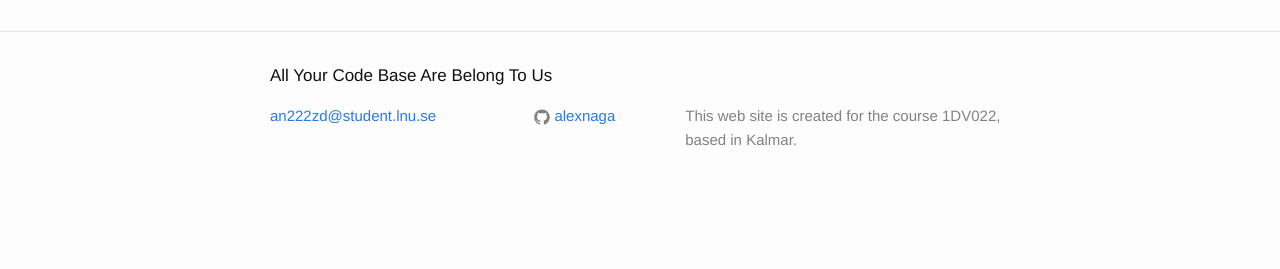
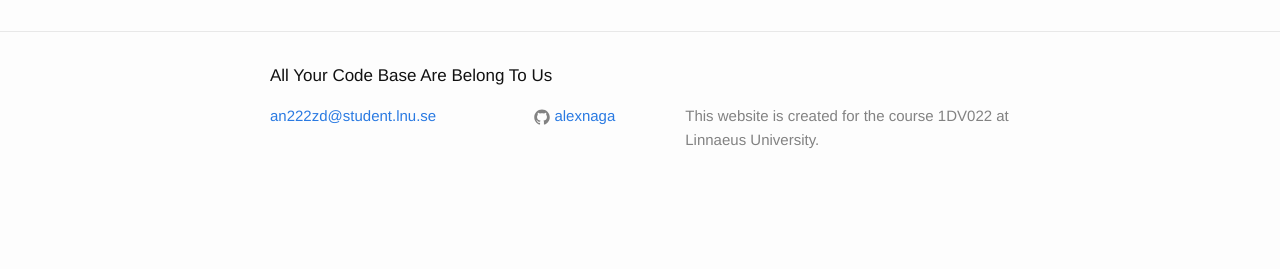
Before and after one commit to AlexNaga/AlexNaga.github.io, a Jekyll site: the page built from index.html, in a window 1280 px wide. Shown: the part 754-1023 px from the top of the page. Built offline with Jekyll 4.4.1, drawn with Linux system fonts in a browser that asks for light colours; some of the changed lines change nothing that is shown.

Commit message:
Changing meta tags

```diff
--- a/_config.yml
+++ b/_config.yml
@@ -2,9 +2,9 @@
 title: All Your Code Base Are Belong To Us
 email: an222zd@student.lnu.se
 description: > # this means to ignore newlines until "baseurl:"
-  This web site is created for the course 1DV022, based in Kalmar.
+  This website is created for the course 1DV022 at Linnaeus University.
 baseurl: "" # the subpath of your site, e.g. /blog/
-url: "http://yourdomain.com" # the base hostname & protocol for your site
+url: "http://alexnaga.github.io" # the base hostname & protocol for your site
 twitter_username:
 github_username:  alexnaga
 
--- a/_includes/opengraph.html
+++ b/_includes/opengraph.html
@@ -1,5 +1,4 @@
-<meta property="og:title" content="{% if page.title %}{{ page.title }}{% else %}{{ site.title }}{% endif %}">
-<meta property="og:url" content="{{ page.url | replace:'index.html','' | prepend: site.baseurl | prepend: site.url }}">
-<meta property="og:description" content="{% if page.description %}{{ page.description | strip_html | strip_newlines | truncate: 160 }}{% endif %}">
-
-<meta property="og:site_name" content="{{ site.title }}">
+<meta property="og:title" content="Alex Naga - 1DV022">
+<meta property="og:type" content="website">
+<meta property="og:description" content="This website is created for the course 1DV022 at Linnaeus University">
+<meta property="og:url" content="an222zd.github.io">
```
